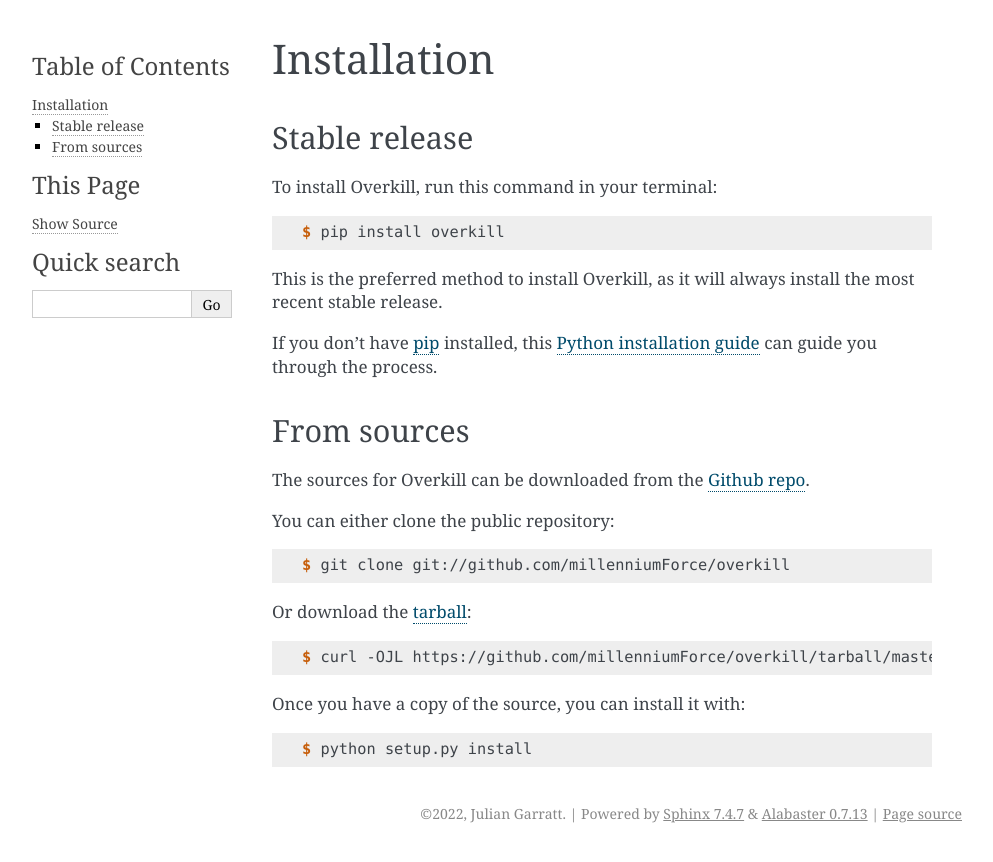
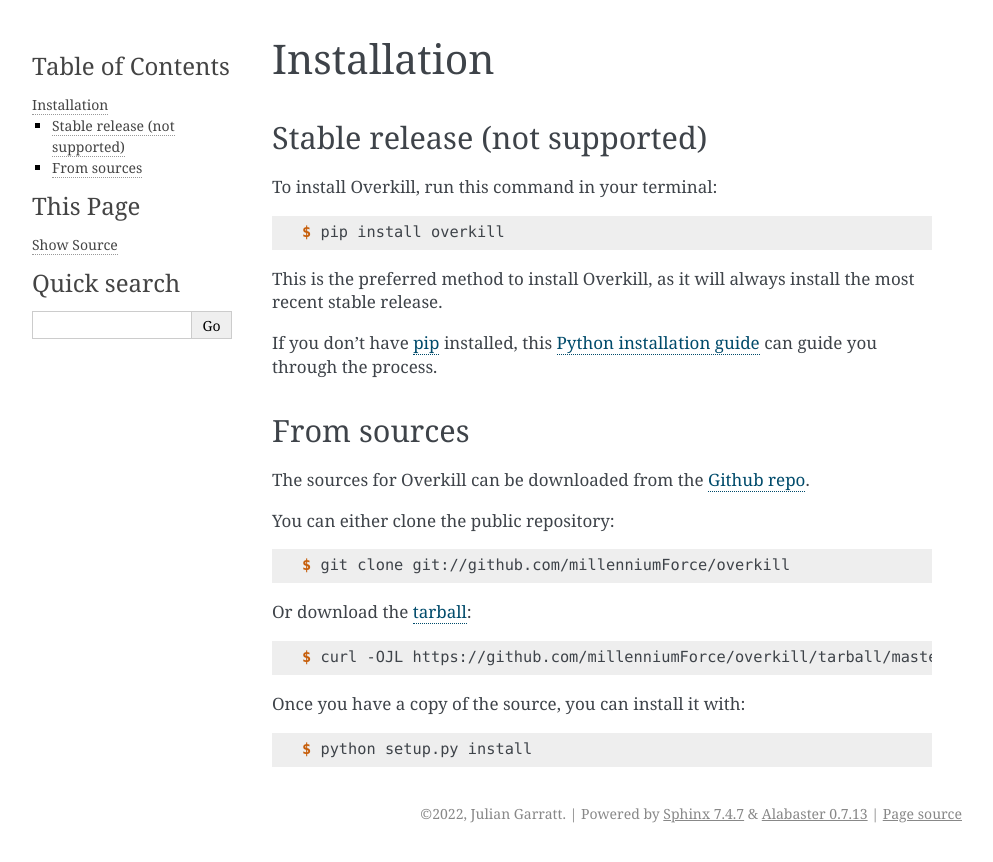
Before and after one commit to MillenniumForce/overkill, a Sphinx documentation site: the page built from docs/installation.rst, in a window 1280 px wide. Shown: the top 862 px of the page, without its empty margins (148-1141 px from the left). Built offline with Sphinx 7.4.7, drawn with Linux system fonts in a browser that asks for light colours; pages that are not in the unit, such as notebooks, are missing from menus.

Commit message:
Updated docs

```diff
--- a/CONTRIBUTING.rst
+++ b/CONTRIBUTING.rst
@@ -124,5 +124,3 @@
 $ bump2version patch # possible: major / minor / patch
 $ git push
 $ git push --tags
-
-Travis will then deploy to PyPI if tests pass.
--- a/docs/installation.rst
+++ b/docs/installation.rst
@@ -5,7 +5,7 @@
 ============
 
 
-Stable release
+Stable release (not supported)
 --------------
 
 To install Overkill, run this command in your terminal:
```
